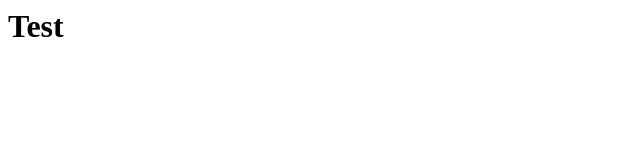
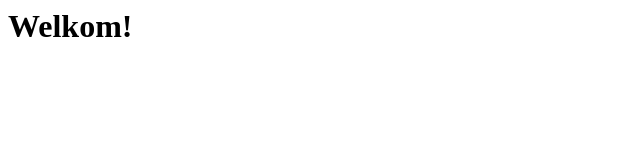
Before and after one commit to developerkoen/vsc-online, a plain HTML site: page index.html in a window 1280 px wide. Shown: the whole page, without its empty margins (0-640 px from the left). Drawn offline with Linux system fonts and the light colour scheme.

Commit message:
Update index.html

```diff
--- a/index.html
+++ b/index.html
@@ -1 +1 @@
-<h1>Test</h1>
+<h1>Welkom!</h1>
```
